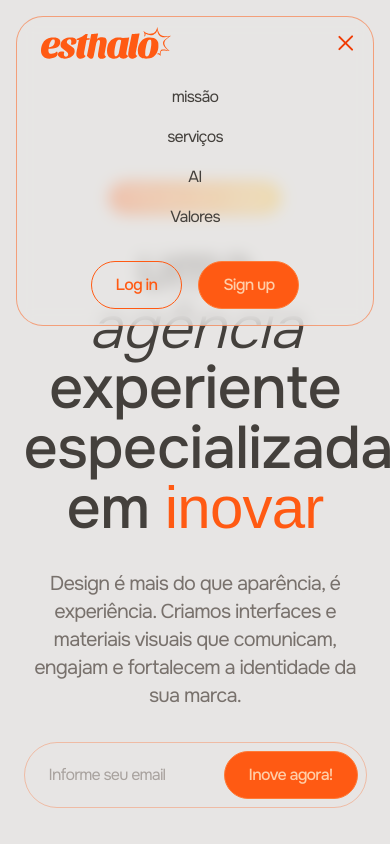
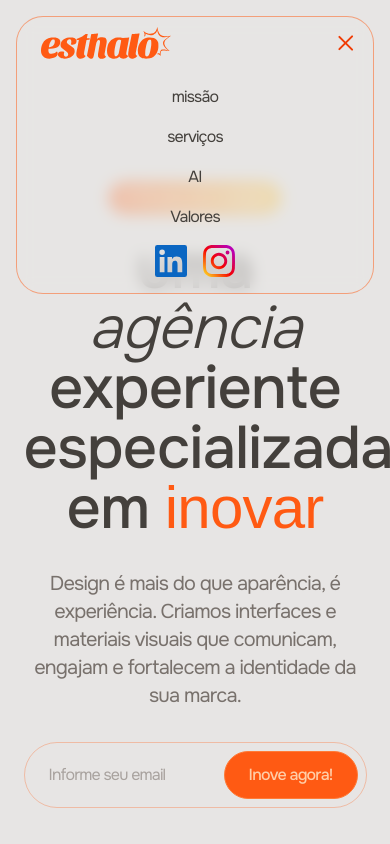
Before and after one commit to thbueno/design-saas, a Next.js app: page / in a window 390 px wide. Both pictures are taken after a click on the icon 345 px from the left and 43 px from the top of the page. Shown: the top 844 px of the page. Built offline with nearby package versions, Linux system fonts and the light colour scheme; a web font is replaced by a local one.

Commit message:
add social media links to Navbar; include Instagram and LinkedIn logos for enhanced navigation

```diff
--- a/src/sections/Navbar.tsx
+++ b/src/sections/Navbar.tsx
@@ -2,6 +2,8 @@
 
 import logoImage from "@/assets/images/esthalo_logo.svg";
 import Button from "@/components/Button";
+import InstagramLogo from "@/components/InstagramLogo";
+import LinkedInLogo from "@/components/LinkedInLogo";
 import { AnimatePresence, motion } from "framer-motion";
 import Image from "next/image";
 import { useState } from "react";
@@ -116,12 +118,20 @@
                       </a>
                     ))}
                     <div className="flex gap-4">
-                      <Button variant="secondary" className="mt-4">
-                        Log in
-                      </Button>
-                      <Button variant="primary" className="mt-4">
-                        Sign up
-                      </Button>
+                      <a
+                        href="https://www.linkedin.com"
+                        target="_blank"
+                        rel="noopener noreferrer"
+                      >
+                        <LinkedInLogo className="h-8 hover:scale-110 transition-transform duration-500 ease-in-out" />
+                      </a>
+                      <a
+                        href="https://www.instagram.com"
+                        target="_blank"
+                        rel="noopener noreferrer"
+                      >
+                        <InstagramLogo className="h-8 hover:scale-110 transition-transform duration-500 ease-in-out" />
+                      </a>
                     </div>
                   </div>
                 </motion.div>
```
